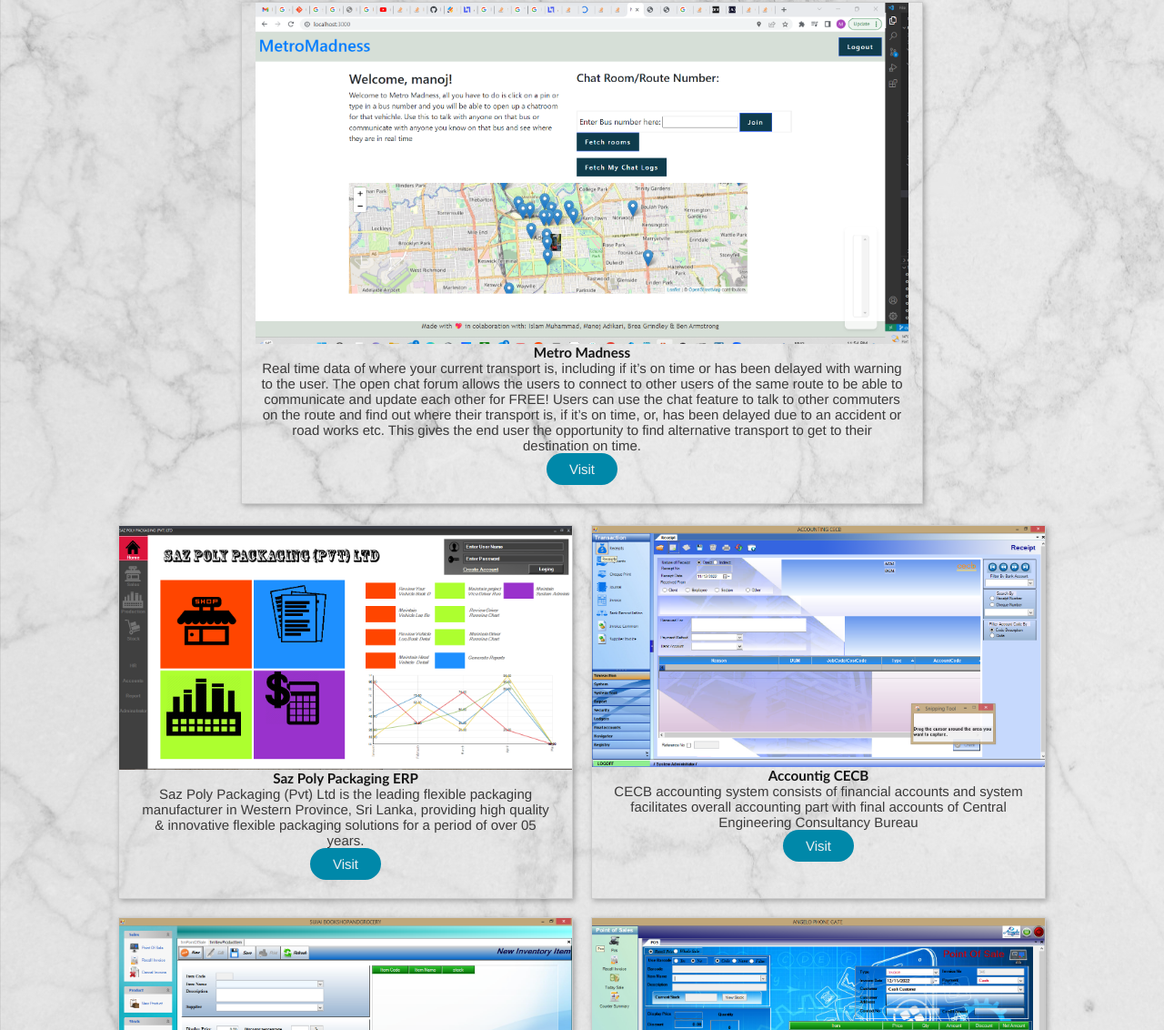
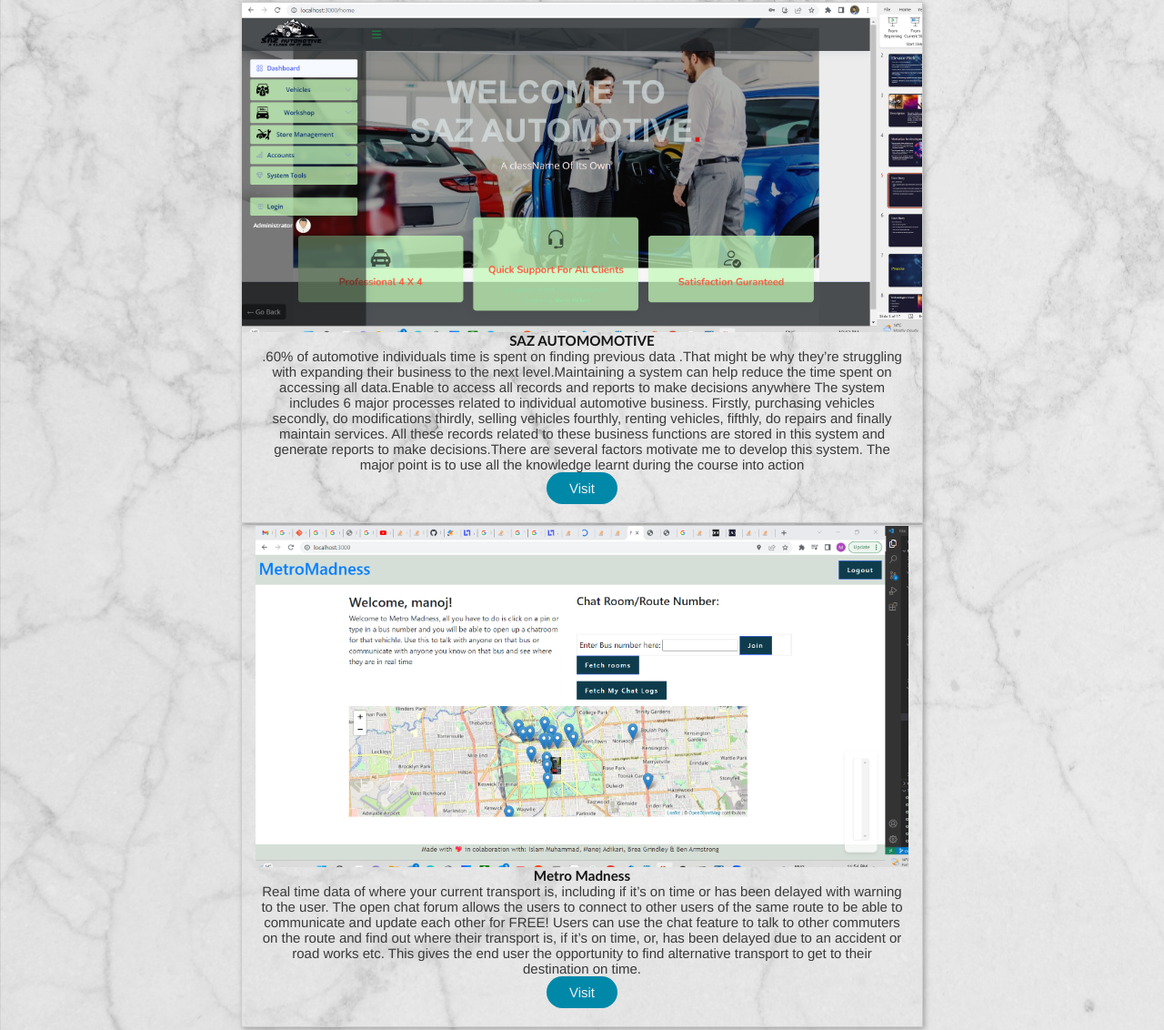
Before and after one commit to ManojAdikari/My_Portfolio, a plain HTML site: page index.html in a window 1280 px wide. Shown: the part 1699-2831 px from the top of the page at 91% size. Drawn offline with Linux system fonts and the light colour scheme.

Commit message:
Last Project

```diff
--- a/css/style.css
+++ b/css/style.css
@@ -172,8 +172,8 @@ p {
 
 
 .footer {
-    padding: 30px;
-    clear: both;
+  padding: 30px;
+  clear: both;
     font-family: 'Trebuchet MS', 'Lucida Sans Unicode', 'Lucida Grande', 'Lucida Sans', Arial, sans-serif;
     text-align: center;
     background-color: #24252a;
--- a/index.html
+++ b/index.html
@@ -270,6 +270,21 @@
       <div class="flex-container-main">
         <article class="flex-item-main">
 
+          <a class="image-link" href="https://morning-peak-89979.herokuapp.com/"><img
+              src="./images/Screenshot 2.png"></a>
+
+          <div class="text">
+            <h3>SAZ AUTOMOMOTIVE</h3>
+            <p>.60% of automotive individuals time is spent on finding previous data .That might be why they’re struggling with expanding their business to the next level.Maintaining a system can help reduce the time spent on accessing all data.Enable to access all records and reports to make decisions anywhere The system includes 6 major processes related to individual automotive business. Firstly, purchasing vehicles secondly, do modifications thirdly, selling vehicles fourthly, renting vehicles, fifthly, do repairs and finally maintain services.  All these records related to these business functions are stored in this system and generate reports to make decisions.There are several factors motivate me to develop this system.  The major point is to use all the knowledge learnt during the course into action
+            </p>
+            <a href="https://fathomless-cove-45188.herokuapp.com/"> <button>Visit</button></a>
+          </div>
+        </article>
+      </div>
+
+      <div class="flex-container-main">
+        <article class="flex-item-main">
+
           <a class="image-link" href="https://fathomless-cove-45188.herokuapp.com/"><img
               src="./images/Screenshot 2023-04-02 235428.png"></a>
 
```
Also changed, not shown: images/Screenshot 2.png (added).
